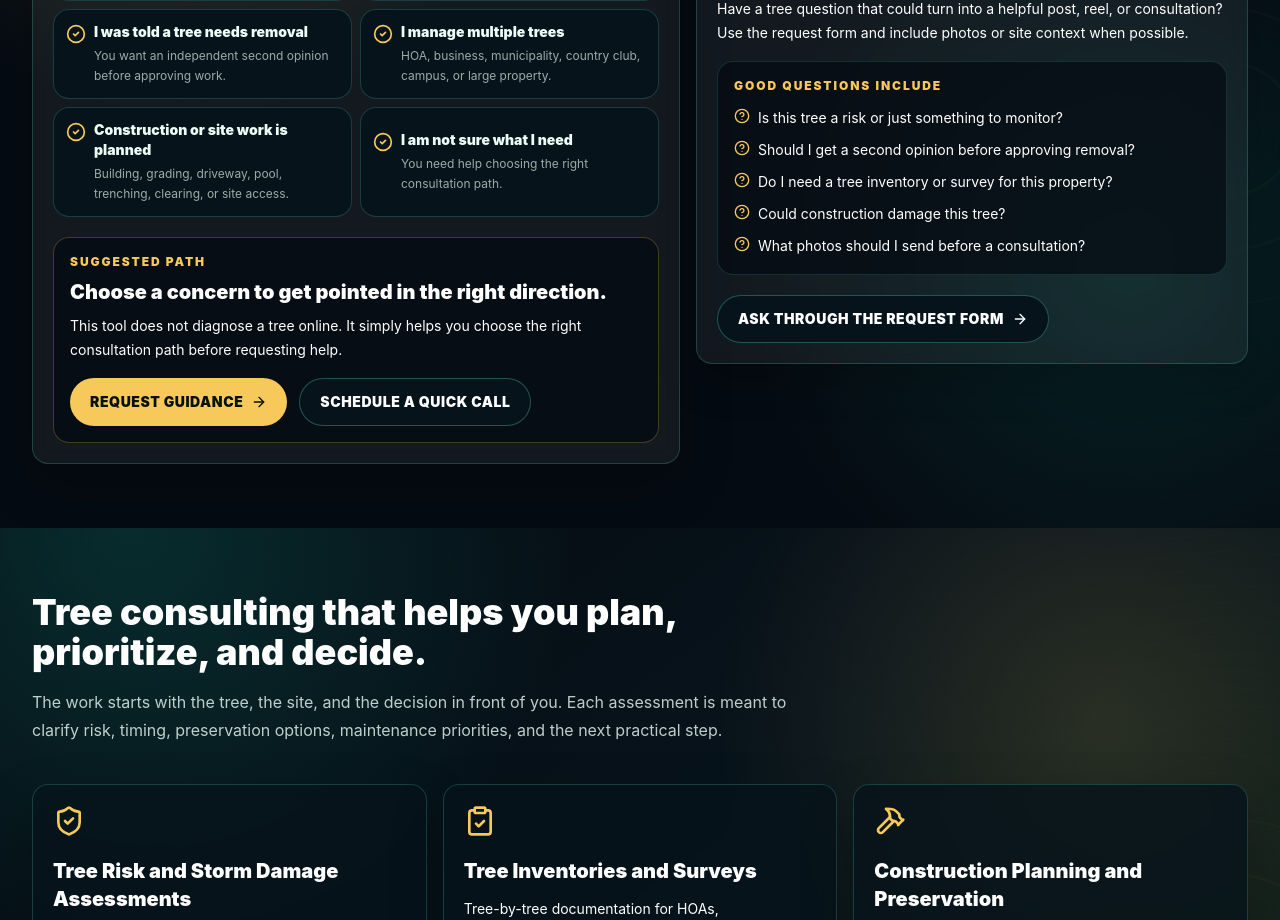
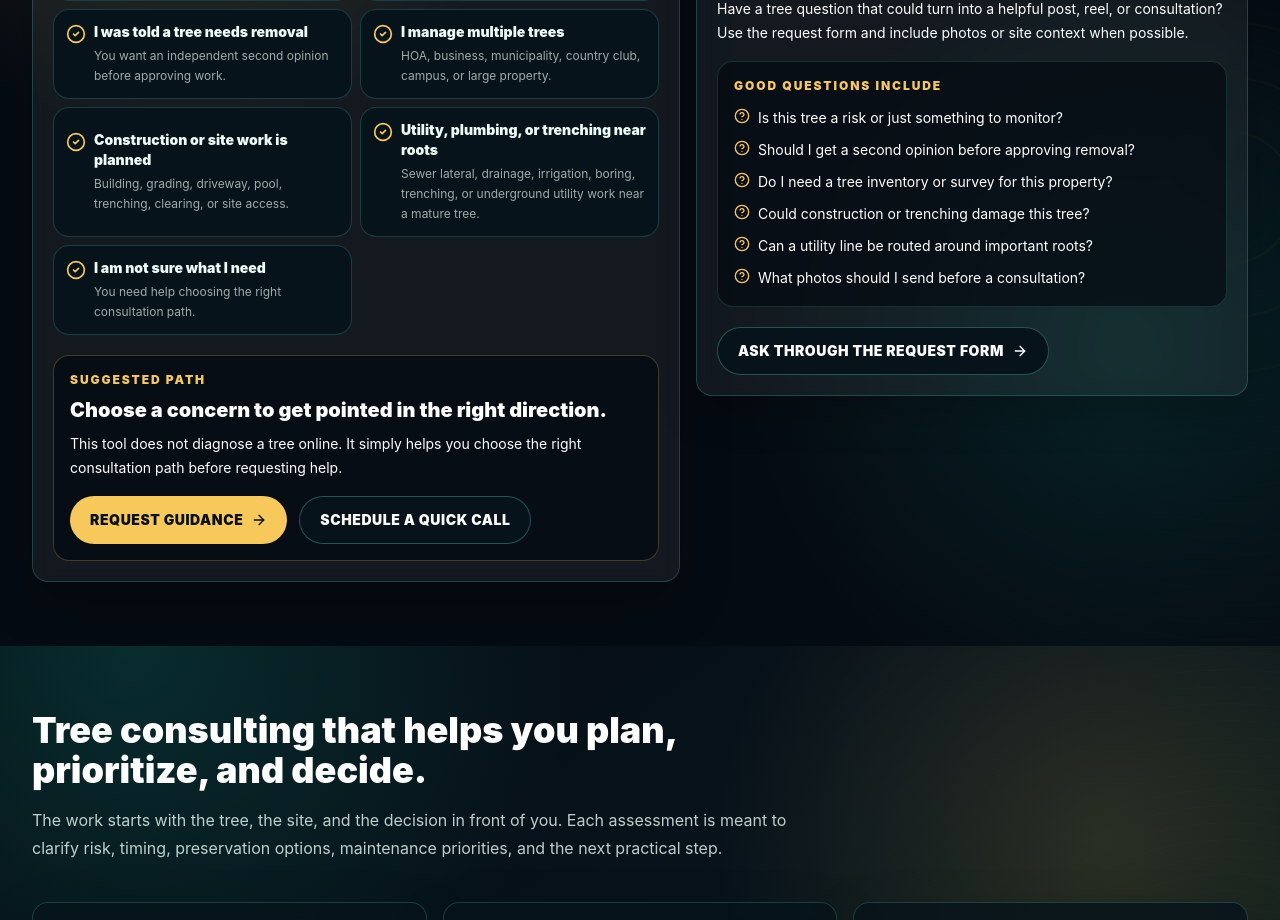
Before and after one commit to TheCryptoArborist/tree251, a Next.js app: page / in a window 1280 px wide. Shown: the part 2460-3380 px from the top of the page. Built offline with nearby package versions, Linux system fonts and the light colour scheme.

Commit message:
Add utility root protection to self check

```diff
--- a/components/EngagementToolsSection.tsx
+++ b/components/EngagementToolsSection.tsx
@@ -79,12 +79,22 @@ const concernOptions: ConcernOption[] = [
     }
   },
   {
+    id: "utility",
+    label: "Utility, plumbing, or trenching near roots",
+    helper: "Sewer lateral, drainage, irrigation, boring, trenching, or underground utility work near a mature tree.",
+    recommendation: {
+      title: "Utility and Excavation Root Protection",
+      text: "ANSI A300-informed arborist guidance can help property owners and contractors evaluate root-zone conflicts, preservation options, and routing concerns before excavation begins.",
+      action: "Request root protection guidance"
+    }
+  },
+  {
     id: "not-sure",
     label: "I am not sure what I need",
     helper: "You need help choosing the right consultation path.",
     recommendation: {
       title: "General Arborist Consultation",
-      text: "Start with a consultation. Peter can help determine whether you need a risk assessment, inventory, survey, preservation review, or second opinion.",
+      text: "Start with a consultation. Peter can help determine whether you need a risk assessment, inventory, survey, preservation review, root-protection guidance, or second opinion.",
       action: "Start with a consultation"
     }
   }
@@ -93,7 +103,7 @@ const concernOptions: ConcernOption[] = [
 const photoGuide = [
   "Whole tree from a distance, including the surrounding area.",
   "Base of the trunk and root flare where the tree meets the ground.",
-  "Close-up of the specific concern, such as cracks, cavities, decay, broken limbs, or soil movement.",
+  "Close-up of the specific concern, such as cracks, cavities, decay, broken limbs, soil movement, exposed roots, or excavation conflict.",
   "Canopy and major limbs from more than one angle when possible.",
   "Targets nearby: house, driveway, road, sidewalk, play area, vehicles, utilities, or structures."
 ];
@@ -102,12 +112,13 @@ const questionPrompts = [
   "Is this tree a risk or just something to monitor?",
   "Should I get a second opinion before approving removal?",
   "Do I need a tree inventory or survey for this property?",
-  "Could construction damage this tree?",
+  "Could construction or trenching damage this tree?",
+  "Can a utility line be routed around important roots?",
   "What photos should I send before a consultation?"
 ];
 
 function getRecommendation(selectedIds: string[]): Recommendation {
-  const priority = ["construction", "inventory", "storm", "defect", "quote", "not-sure"];
+  const priority = ["utility", "construction", "inventory", "storm", "defect", "quote", "not-sure"];
   const match = priority.find((id) => selectedIds.includes(id));
   return (
     concernOptions.find((option) => option.id === match)?.recommendation ??
@@ -191,6 +202,8 @@ export function EngagementToolsSection() {
               <div className="mt-4 flex flex-col gap-3 sm:flex-row sm:flex-wrap">
                 <a
                   href={consultationAnchor}
+                  data-track-event="Request Assessment Click"
+                  data-track-location="self_check_recommendation"
                   className="inline-flex min-h-12 items-center justify-center gap-2 rounded-full bg-[#f6c95a] px-5 py-3 text-sm font-black uppercase tracking-[0.04em] text-[#06110d] transition hover:bg-[#ffdc70] focus-ring"
                 >
                   {recommendation.action}
@@ -198,6 +211,8 @@ export function EngagementToolsSection() {
                 </a>
                 <a
                   href={phoneConsultationAnchor}
+                  data-track-event="Schedule Phone Click"
+                  data-track-location="self_check_recommendation"
                   className="inline-flex min-h-12 items-center justify-center gap-2 rounded-full border border-teal-300/30 bg-[#07131b] px-5 py-3 text-sm font-black uppercase tracking-[0.04em] text-white transition hover:border-[#f6c95a]/70 hover:bg-[#0b1f17] focus-ring"
                 >
                   Schedule a quick call
@@ -228,6 +243,8 @@ export function EngagementToolsSection() {
               </ul>
               <a
                 href={consultationAnchor}
+                data-track-event="Submit Photos Click"
+                data-track-location="photo_guide"
                 className="mt-5 inline-flex min-h-12 w-full items-center justify-center gap-2 rounded-full bg-[#f6c95a] px-5 py-3 text-sm font-black uppercase tracking-[0.04em] text-[#06110d] transition hover:bg-[#ffdc70] focus-ring sm:w-auto"
               >
                 Submit photos with request
@@ -256,6 +273,8 @@ export function EngagementToolsSection() {
               </div>
               <a
                 href={consultationAnchor}
+                data-track-event="Ask Arborist Click"
+                data-track-location="ask_arborist_panel"
                 className="mt-5 inline-flex min-h-12 w-full items-center justify-center gap-2 rounded-full border border-teal-300/30 bg-[#07131b] px-5 py-3 text-sm font-black uppercase tracking-[0.04em] text-white transition hover:border-[#f6c95a]/70 hover:bg-[#0b1f17] focus-ring sm:w-auto"
               >
                 Ask through the request form
```
